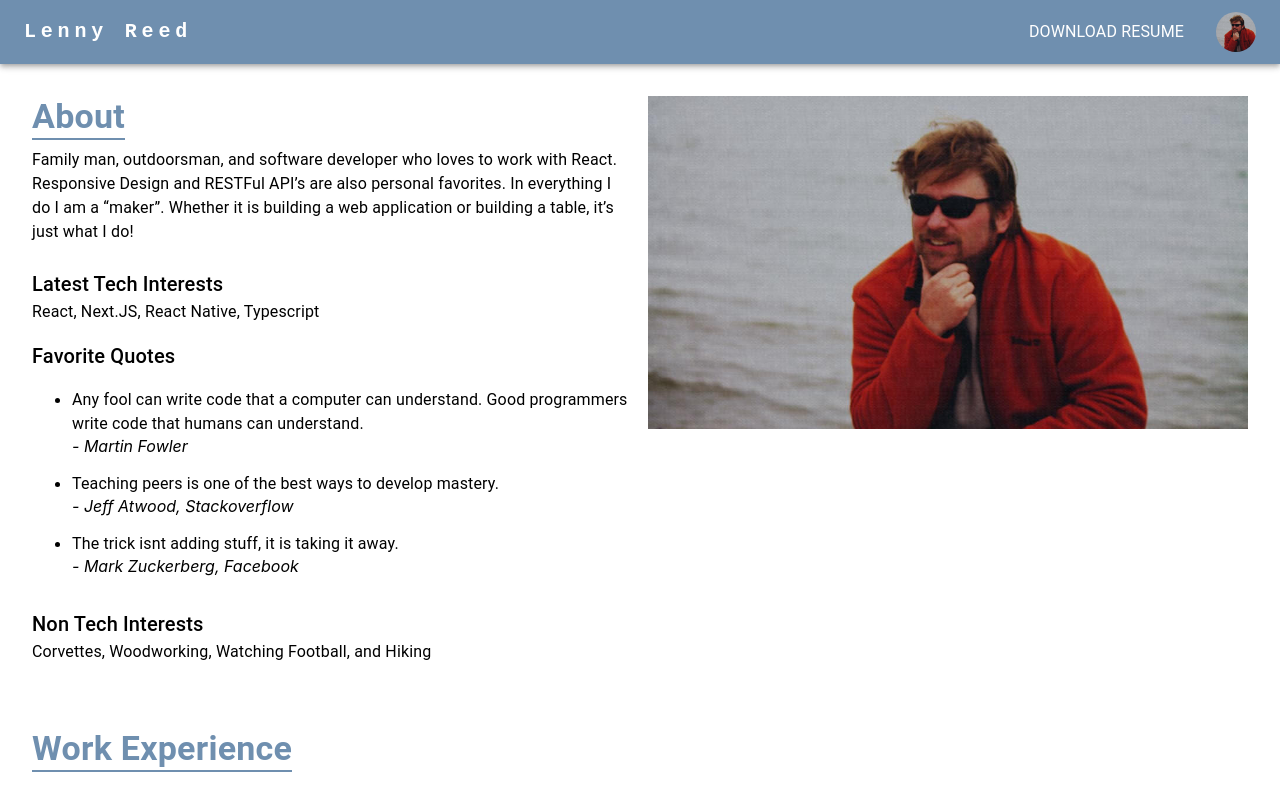
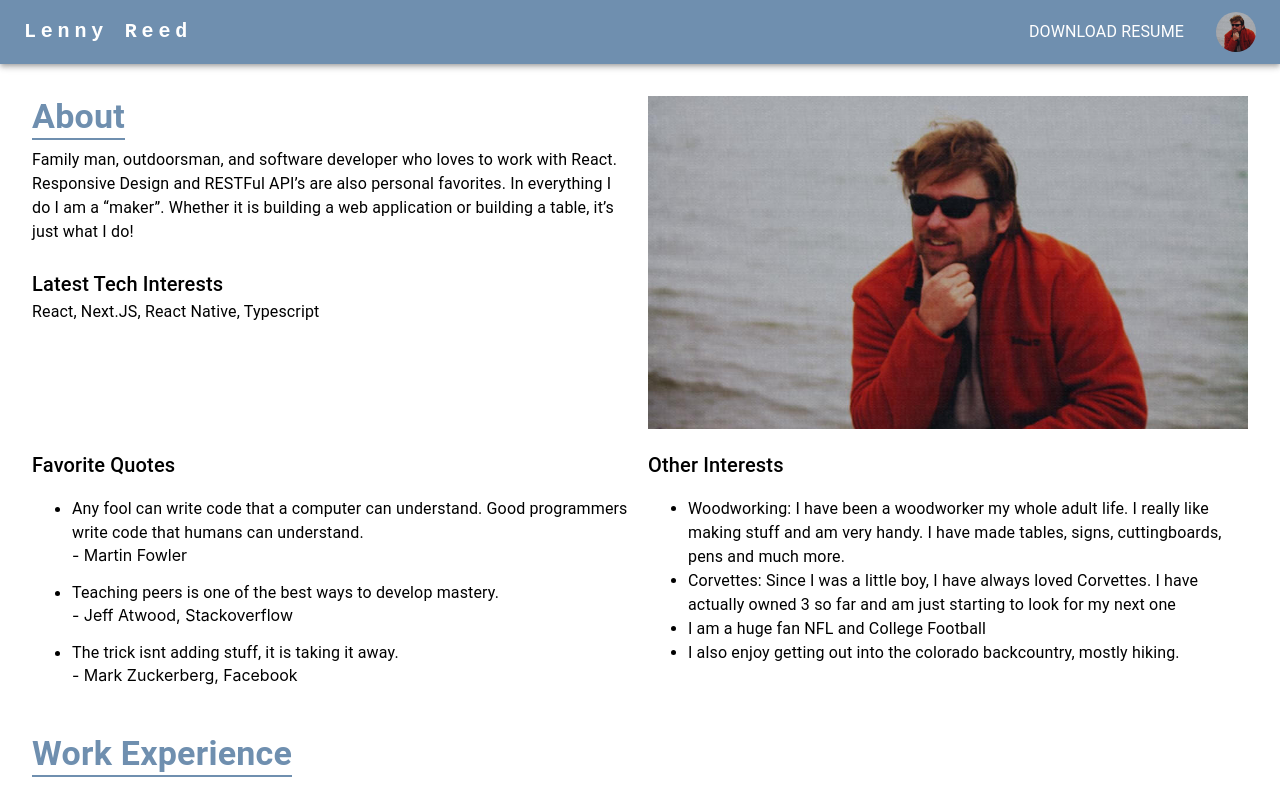
Before and after one commit to lendog75/deploy-test, a React (Create React App) app: page / in a window 1280 px wide. Shown: the top 800 px of the page. Built offline with nearby package versions, Linux system fonts and the light colour scheme.

Commit message:
refactoring data out into json. later will put it in a db

```diff
--- a/src/App.tsx
+++ b/src/App.tsx
@@ -7,6 +7,9 @@ import Image2 from "src/assets/images/2.jpg";
 import HeroImage from "src/assets/images/1.jpg";
 import { About } from "./pages/home/components/About";
 import Header from "./components/header/Header";
+import { Quotes } from "./pages/home/components/Quotes";
+import { OtherInterests } from "./pages/home/components/OtherInterests";
+
 export const App = () => {
   return (
     <>
@@ -30,6 +33,12 @@ export const App = () => {
               alt="main hero"
             />
           </Grid>
+          <Grid item sm={12} md={6}>
+            <Quotes />
+          </Grid>
+          <Grid item sm={12} md={6}>
+            <OtherInterests />
+          </Grid>
         </Grid>
 
         <Home />
--- /dev/null
+++ b/src/assets/data/otherInterests.ts
@@ -0,0 +1,14 @@
+export const otherInterests = [
+  {
+    text: "Woodworking: I have been a woodworker my whole adult life. I really  like making stuff and am very handy. I have made tables, signs, cuttingboards, pens and much more.",
+  },
+  {
+    text: "Corvettes: Since I was a little boy, I have always loved Corvettes. I have actually owned 3 so far and am just starting to look for my next one",
+  },
+  {
+    text: "I am a huge fan NFL and College Football",
+  },
+  {
+    text: "I also enjoy getting out into the colorado backcountry, mostly hiking.",
+  },
+];
--- /dev/null
+++ b/src/assets/data/quotes.ts
@@ -0,0 +1,14 @@
+export const favQuotes = [
+  {
+    text: "Any fool can write code that a computer can understand. Good programmers write code that humans can understand.",
+    author: "Martin Fowler",
+  },
+  {
+    text: "Teaching peers is one of the best ways to develop mastery.",
+    author: "Jeff Atwood, Stackoverflow",
+  },
+  {
+    text: " The trick isnt adding stuff, it is taking it away.",
+    author: "Mark Zuckerberg, Facebook",
+  },
+];
--- a/src/pages/home/components/About.tsx
+++ b/src/pages/home/components/About.tsx
@@ -27,41 +27,6 @@ export const About = () => {
             React, Next.JS, React Native, Typescript
           </Typography>
         </>
-        <>
-          <Typography variant="h6" sx={{ ml: 0 }}>
-            Favorite Quotes
-          </Typography>
-          <ul>
-            <li style={{ marginBottom: "16px" }}>
-              <Typography variant="body1" sx={{ ml: 0 }}>
-                Any fool can write code that a computer can understand. Good
-                programmers write code that humans can understand.
-              </Typography>
-              <em>- Martin Fowler</em>
-            </li>
-            <li style={{ marginBottom: "16px" }}>
-              <Typography variant="body1" sx={{ ml: 0 }}>
-                Teaching peers is one of the best ways to develop mastery.
-              </Typography>
-              <em>- Jeff Atwood, Stackoverflow</em>
-            </li>
-            <li style={{ marginBottom: "16px" }}>
-              <Typography variant="body1" sx={{ ml: 0 }}>
-                The trick isnt adding stuff, it is taking it away.
-              </Typography>
-              <em>- Mark Zuckerberg, Facebook</em>
-            </li>
-          </ul>
-        </>
-
-        <>
-          <Typography variant="h6" sx={{ ml: 0 }}>
-            Non Tech Interests
-          </Typography>
-          <Typography variant="body1" sx={{ ml: 0, mb: 2 }}>
-            Corvettes, Woodworking, Watching Football, and Hiking
-          </Typography>
-        </>
       </Box>
     </SectionGroup>
   );
--- /dev/null
+++ b/src/pages/home/components/OtherInterests.tsx
@@ -0,0 +1,26 @@
+import { Typography } from "@mui/material";
+import React from "react";
+
+import { otherInterests } from "src/assets/data/otherInterests";
+
+interface IInterestModel {
+  text: string;
+}
+
+export const OtherInterests = () => {
+  const interests: IInterestModel[] = otherInterests;
+  return (
+    <>
+      <Typography variant="h6" sx={{ ml: 0 }}>
+        Other Interests
+      </Typography>
+      <Typography variant="body1" sx={{ ml: 0, mb: 2 }}>
+        <ul>
+          {React.Children.toArray(
+            interests.map((i: IInterestModel) => <li>{i.text}</li>)
+          )}
+        </ul>
+      </Typography>
+    </>
+  );
+};
--- /dev/null
+++ b/src/pages/home/components/Quotes.tsx
@@ -0,0 +1,31 @@
+import { Typography } from "@mui/material";
+import React from "react";
+import { favQuotes } from "src/assets/data/quotes";
+
+interface IQuoteModel {
+  text: string;
+  author?: string;
+}
+export const Quotes = () => {
+  const quoteslist: IQuoteModel[] = favQuotes;
+
+  return (
+    <>
+      <Typography variant="h6" sx={{ ml: 0 }}>
+        Favorite Quotes
+      </Typography>
+      <ul>
+        {React.Children.toArray(
+          quoteslist?.map((i: IQuoteModel) => (
+            <li style={{ marginBottom: "16px" }}>
+              <Typography variant="body1" sx={{ ml: 0 }}>
+                {i.text}
+              </Typography>
+              - {i.author}
+            </li>
+          ))
+        )}
+      </ul>
+    </>
+  );
+};
--- a/src/pages/home/components/career-timeline/CareerTimeline.tsx
+++ b/src/pages/home/components/career-timeline/CareerTimeline.tsx
@@ -19,7 +19,7 @@ export const CareerTimeline = () => {
         }}
       >
         {React.Children.toArray(
-          careerRoles.map((r: any) => <CareerTimelineItem role={r} />)
+          careerRoles.map((r: IRoleModel) => <CareerTimelineItem role={r} />)
         )}
       </Timeline>
     </SectionGroup>
```
